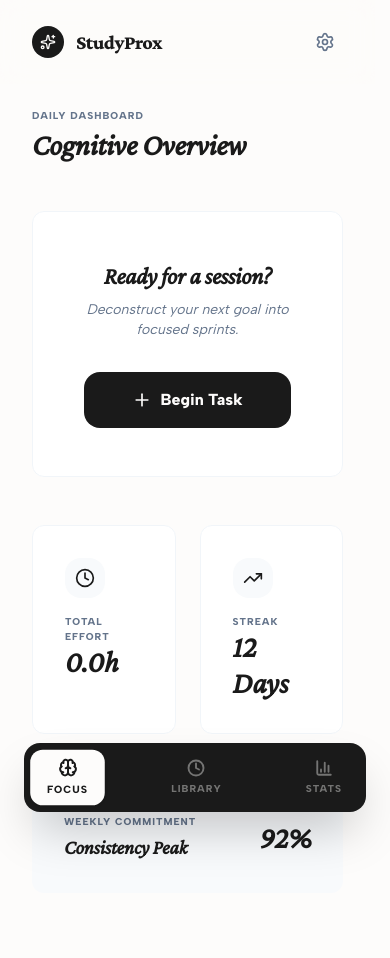
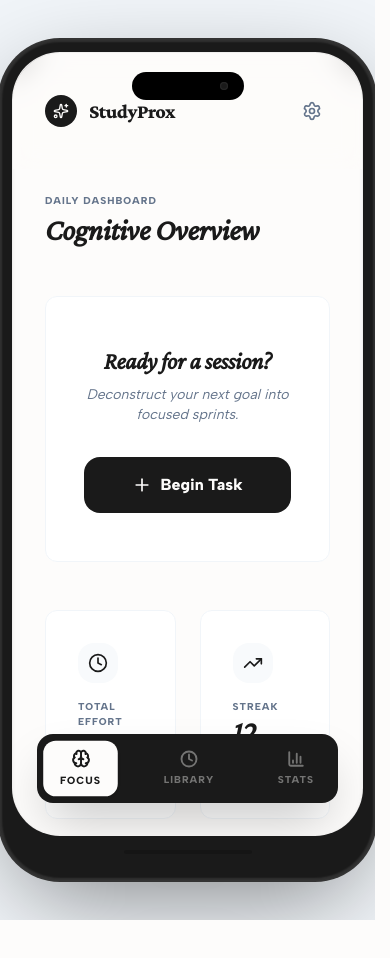
Before and after one commit to chuckabox/StudyProx, a React (Vite) app: page / in a window 390 px wide. Shown: the top 958 px of the page. After the commit the page ends 920 px from the top, so only its background shows below. Built offline with nearby package versions, Linux system fonts and the light colour scheme.

Commit message:
phone frame

```diff
--- a/src/components/layout/Layout.jsx
+++ b/src/components/layout/Layout.jsx
@@ -4,10 +4,20 @@ import { cn } from '../../lib/utils';
 
 export function Layout({ children, currentView, setView, isHardLocked, onOpenSettings }) {
   return (
-    <div className="min-h-screen bg-slate-50 flex justify-center selection:bg-ink/5">
-      <div className="w-full max-w-[480px] min-h-screen bg-paper relative flex flex-col">
+    <div className="min-h-screen bg-slate-100 flex items-center justify-center py-10 selection:bg-ink/5">
+      {/* Device Frame */}
+      <div className="relative w-[412px] h-[840px] bg-[#1a1a1a] rounded-[60px] p-[12px] shadow-[0_0_2px_2px_rgba(255,255,255,0.1)_inset,0_0_0_2px_#333,0_30px_100px_-20px_rgba(0,0,0,0.5)] flex flex-col">
+        {/* Dynamic Island */}
+        <div className="absolute top-8 left-1/2 -translate-x-1/2 w-28 h-7 bg-black rounded-full z-[100] flex items-center justify-end px-4">
+          <div className="w-2 h-2 rounded-full bg-[#1a1a1a] shadow-[inset_0_0_2px_rgba(255,255,255,0.2)]" />
+        </div>
+
+        {/* Internal Screen Container */}
+        <div className="flex-1 bg-paper rounded-[48px] overflow-hidden relative flex flex-col shadow-inner border border-black/5">
+          {/* Scrollable Content Area */}
+          <div className="flex-1 overflow-y-auto scroll-smooth no-scrollbar">
             {/* Top Nav */}
-        <header className="sticky top-0 z-50 px-8 py-6 flex items-center justify-between bg-paper/80 backdrop-blur-md">
+            <header className="sticky top-0 z-50 px-8 py-10 flex items-center justify-between bg-paper/80 backdrop-blur-md">
               <div className="flex items-center gap-3 cursor-pointer" onClick={() => setView('dashboard')}>
                 <div className="w-8 h-8 bg-ink rounded-lg flex items-center justify-center">
                   <Sparkles className="w-4 h-4 text-paper" />
@@ -25,14 +35,15 @@ export function Layout({ children, currentView, setView, isHardLocked, onOpenSet
 
             {/* Main Content */}
             <main className={cn(
-          "relative z-10 flex-1 px-8 py-6 pb-32",
-          isHardLocked && "pt-12 pb-32"
+              "relative z-10 flex-1 px-8 py-6 pb-40",
+              isHardLocked && "pt-12 pb-40"
             )}>
               {children}
             </main>
+          </div>
 
-        {/* Bottom Navigation */}
-        <div className="fixed bottom-8 left-1/2 -translate-x-1/2 z-50 w-full max-w-[480px] px-6">
+          {/* Bottom Navigation (now absolute to device screen) */}
+          <div className="absolute bottom-8 left-0 right-0 z-50 px-6">
             <nav className="p-2 bg-ink text-paper rounded-2xl flex items-center justify-between shadow-2xl">
               <NavButton
                 icon={<Brain />}
@@ -55,6 +66,12 @@ export function Layout({ children, currentView, setView, isHardLocked, onOpenSet
             </nav>
           </div>
         </div>
+
+        {/* Home Indicator */}
+        <div className="h-8 flex items-center justify-center">
+          <div className="w-32 h-1 bg-black/20 rounded-full" />
+        </div>
+      </div>
     </div>
   );
 }
--- a/src/index.css
+++ b/src/index.css
@@ -114,3 +114,12 @@ body {
 .text-balance {
   text-wrap: balance;
 }
+
+.no-scrollbar::-webkit-scrollbar {
+  display: none;
+}
+
+.no-scrollbar {
+  -ms-overflow-style: none;
+  scrollbar-width: none;
+}
```
Lines whose indentation alone changed are shown as unchanged.
